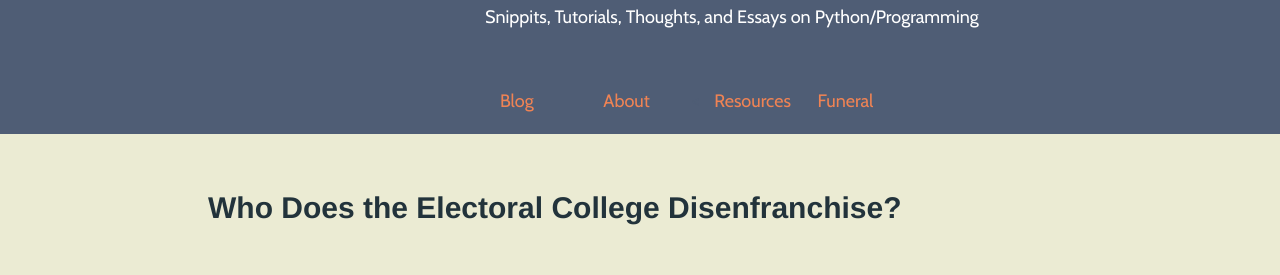
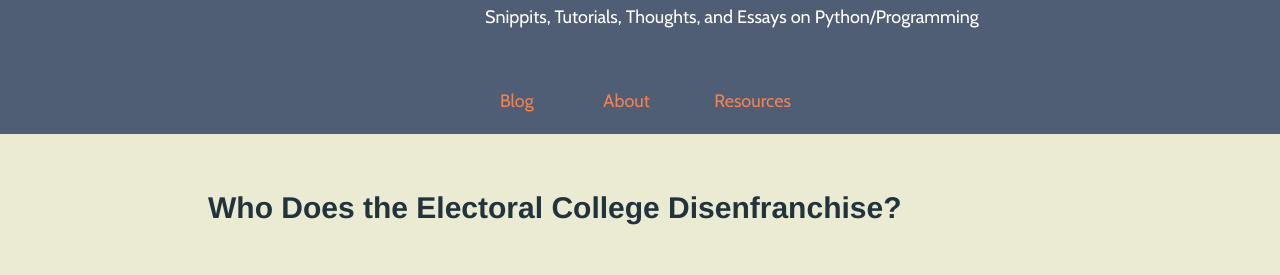
Before and after one commit to coreyclip/coreyclip.github.io, a Jekyll site: the page built from index.html, in a window 1280 px wide and 900 px high. Shown: the part 230-505 px from the top of the window. Built offline with Jekyll 4.4.1, drawn with Linux system fonts in a browser that asks for light colours; nearby versions of some CDN libraries; some web fonts are replaced.

Commit message:
remove funeral page

```diff
--- a/_layouts/default.html
+++ b/_layouts/default.html
@@ -46,9 +46,6 @@
 				<div class="col-lg-2 col-md-4 col-sm-10">
                                     <a href="/resources">Resources</a>
 				   </div>
-				<div class="col-lg-2 col-md-4 col-sm-10">
-                                    <a href="/GraceClippinger">Funeral</a>
-				   </div>
                             </div>
 
                         </div>
```
